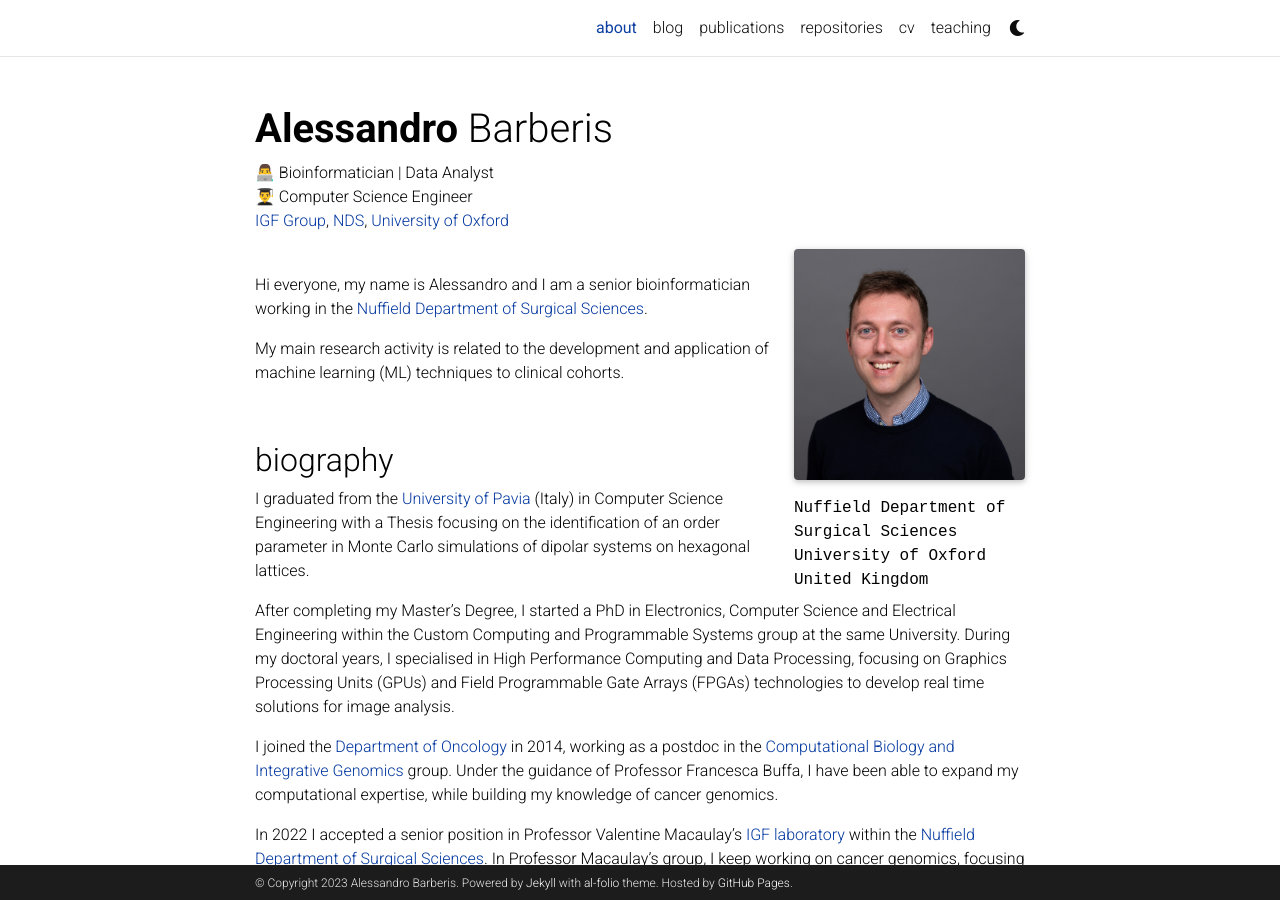
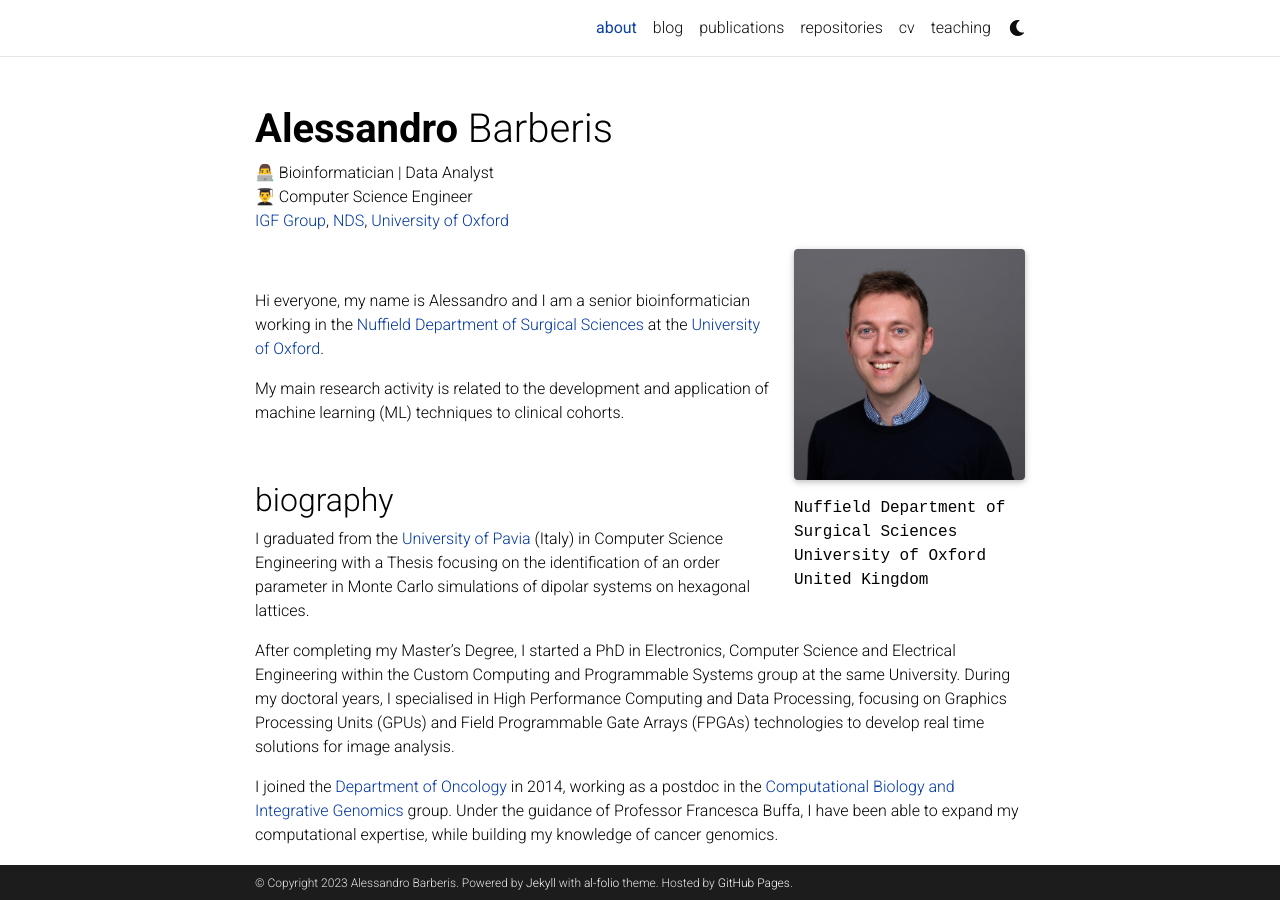
Before and after one commit to alebarberis/alebarberis.github.io, a Jekyll site: the page built from _pages/about.md, in a window 1280 px wide and 900 px high. Built offline with Jekyll 4.4.1, drawn with Linux system fonts in a browser that asks for light colours; emoji names are drawn with the system emoji font; comment, search, counter and statistics services are not loaded; a style sheet for code colours, icons or effects is not loaded.

Commit message:
Added university in presentation message

```diff
--- a/_pages/about.md
+++ b/_pages/about.md
@@ -2,7 +2,7 @@
 layout: about
 title: about
 permalink: /
-subtitle: 👨‍💻 Bioinformatician | Data Analyst <br> 👨‍🎓 Computer Science Engineer <br> <a href='https://www.nds.ox.ac.uk/research/igf-group'>IGF Group</a>, <a href='https://www.nds.ox.ac.uk/'>NDS</a>, <a href='http://www.ox.ac.uk//'>University of Oxford</a>
+subtitle: 👨‍💻 Bioinformatician | Data Analyst <br> 👨‍🎓 Computer Science Engineer <br> <a href='https://www.nds.ox.ac.uk/research/igf-group'>IGF Group</a>, <a href='https://www.nds.ox.ac.uk/'>NDS</a>, <a href='http://www.ox.ac.uk/'>University of Oxford</a>
 
 profile:
   align: right
@@ -19,7 +19,8 @@
 ---
 
 <br>
-Hi everyone, my name is Alessandro and I am a senior bioinformatician working in the [Nuffield Department of Surgical Sciences](https://www.nds.ox.ac.uk/).
+
+Hi everyone, my name is Alessandro and I am a senior bioinformatician working in the [Nuffield Department of Surgical Sciences](https://www.nds.ox.ac.uk/) at the [University of Oxford](http://www.ox.ac.uk/).
 
 My main research activity is related to the development and application of machine learning (ML) techniques to clinical cohorts.
 
```
